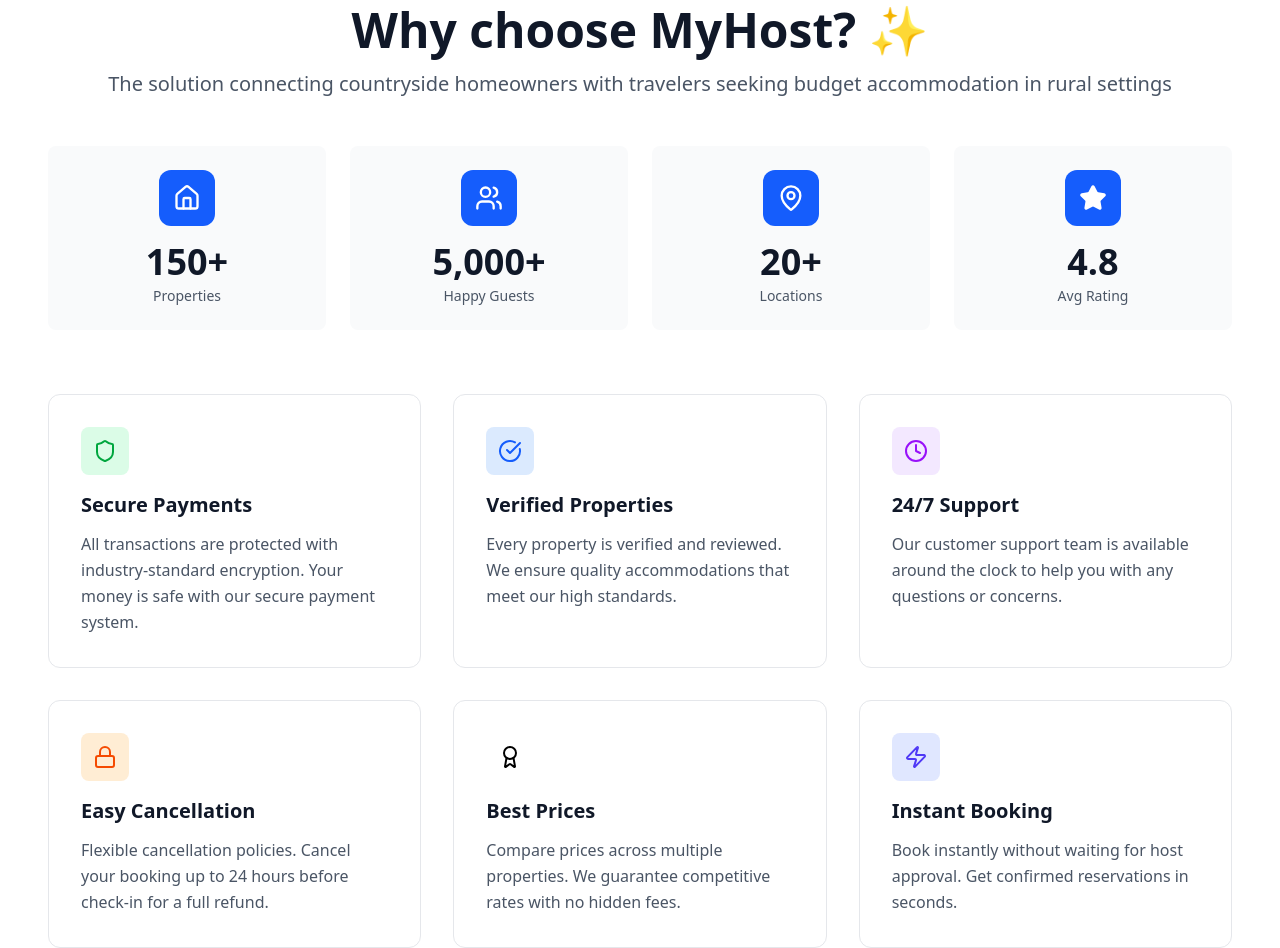
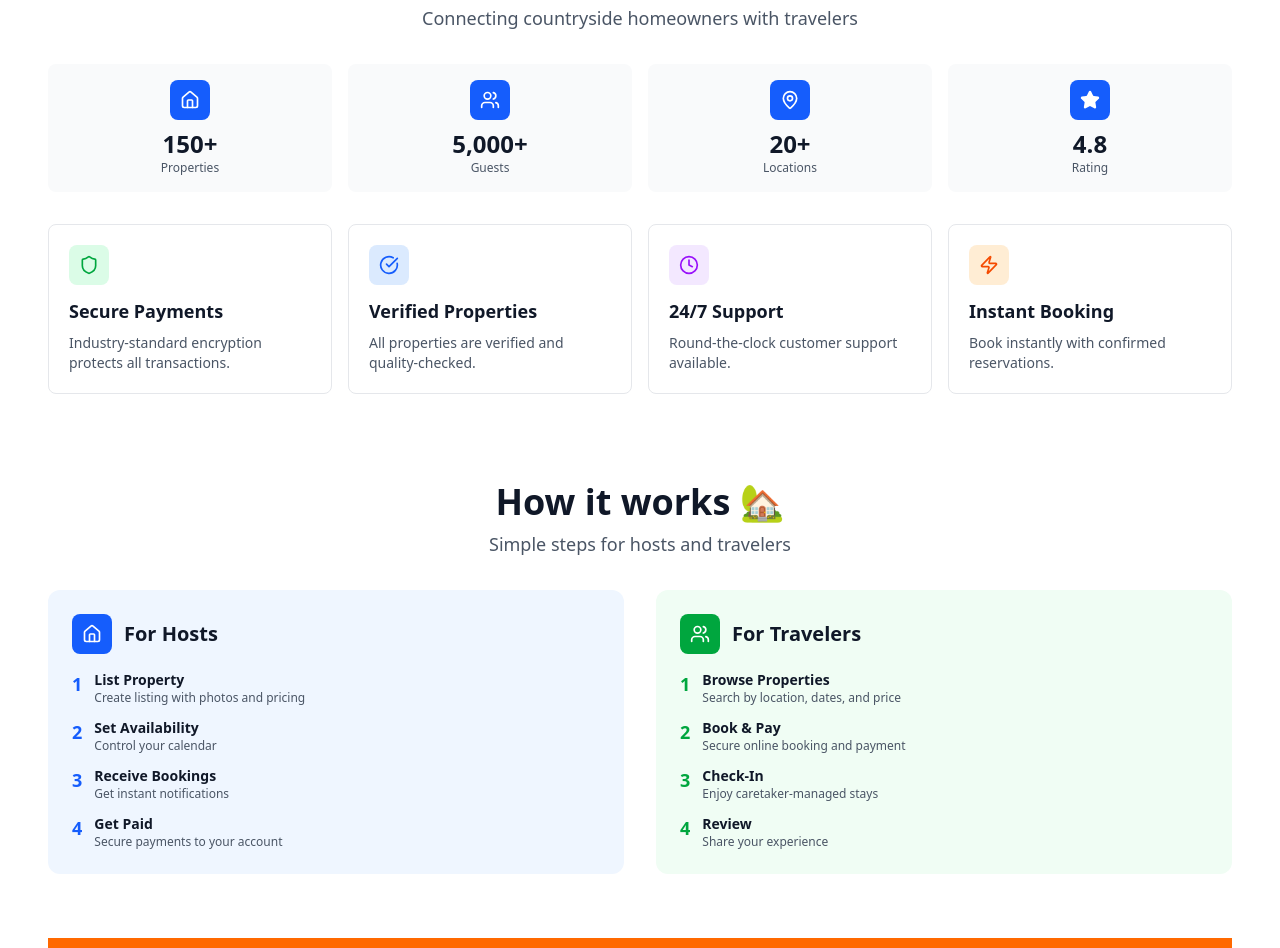
Before and after one commit to 43industries/myhostke, a React (Vite) app: page / in a window 1280 px wide. Shown: the part 2188-3136 px from the top of the page. Built offline with nearby package versions, Linux system fonts and the light colour scheme.

Commit message:
Update: Compact Why Choose MyHost section, updated Student Longstay and Host Exchange descriptions

```diff
--- a/src/MyHostApp.jsx
+++ b/src/MyHostApp.jsx
@@ -1202,7 +1202,7 @@ const MyHostApp = () => {
                 </div>
                 <div>
                   <h3 className="text-2xl font-bold mb-1 drop-shadow-lg">Host Exchange</h3>
-                  <p className="text-sm text-white/90 font-medium">Reciprocal hosting</p>
+                  <p className="text-sm text-white/90 font-medium">Same families host travelers</p>
                 </div>
               </div>
             </div>
@@ -1231,7 +1231,7 @@ const MyHostApp = () => {
                 </div>
                 <div>
                   <h3 className="text-2xl font-bold mb-1 drop-shadow-lg">Student Longstay</h3>
-                  <p className="text-sm text-white/90 font-medium">Monthly & semester stays</p>
+                  <p className="text-sm text-white/90 font-medium">Linking students to schools & property owners</p>
                 </div>
               </div>
             </div>
@@ -1459,15 +1459,14 @@ const MyHostApp = () => {
               <Users className="w-8 h-8 text-white" />
             </div>
             <h3 className="text-2xl font-extrabold mb-3 text-gray-900">Student Longstay</h3>
-            <p className="text-gray-600 leading-relaxed mb-4">Long-term budget accommodation for students who require countryside stays closer to colleges. Monthly or semester-based options available. Properties are linked to nearby schools and colleges.</p>
+            <p className="text-gray-600 leading-relaxed mb-4">Extensions linking students to schools and connecting property owners around schools with students. Monthly & semester stays for students near educational institutions.</p>
             <button
               onClick={() => {
-                // In production, this would show a list of nearby schools/colleges
-                alert('Student Longstay properties are linked to nearby schools and colleges. When you book, you\'ll receive information about nearby educational institutions.');
+                alert('Student Longstay connects students with property owners around schools. Find accommodation near your school and get linked to nearby educational institutions.');
               }}
               className="mt-4 px-4 py-2 bg-orange-600 text-white rounded-lg hover:bg-orange-700 transition-colors text-sm font-semibold"
             >
-              View Nearby Schools
+              Find Properties Near Schools
             </button>
             <div className="flex items-center space-x-2">
               <div className="w-3 h-3 bg-gradient-to-br from-orange-500 to-rose-500 rounded-full pulse-animation"></div>
@@ -1483,8 +1482,8 @@ const MyHostApp = () => {
             <div className="w-16 h-16 bg-gradient-to-br from-[var(--logo-primary)] to-[var(--logo-accent)] rounded-2xl flex items-center justify-center mb-6 transform group-hover:rotate-6 group-hover:scale-110 transition-all duration-300">
               <Star className="w-8 h-8 text-white" />
             </div>
-            <h3 className="text-2xl font-extrabold mb-3 text-gray-900">WeHost Exchange</h3>
-            <p className="text-gray-600 leading-relaxed mb-4">Reciprocal hosting arrangements between families</p>
+            <h3 className="text-2xl font-extrabold mb-3 text-gray-900">Host Exchange</h3>
+            <p className="text-gray-600 leading-relaxed mb-4">The same families can host people traveling. Reciprocal hosting where families host each other's members when traveling.</p>
             <div className="flex items-center space-x-2">
               <div className="w-3 h-3 bg-gradient-to-br from-[var(--logo-primary)] to-[var(--logo-accent)] rounded-full pulse-animation"></div>
               <div className="w-3 h-3 bg-gradient-to-br from-orange-400 to-pink-400 rounded-full pulse-animation" style={{ animationDelay: '0.2s' }}></div>
@@ -1494,107 +1493,87 @@ const MyHostApp = () => {
         </div>
       </div>
 
-      {/* Why Choose MyHost - Welcoming Section */}
-      <div className="bg-white py-16">
+      {/* Why Choose MyHost - Compact Section */}
+      <div className="bg-white py-10">
         <div className="max-w-[1920px] mx-auto px-4 sm:px-6 lg:px-8 xl:px-12">
-          <div className="text-center mb-12">
-            <h2 className="text-4xl md:text-5xl font-bold text-gray-900 mb-4">
+          <div className="text-center mb-8">
+            <h2 className="text-3xl md:text-4xl font-bold text-gray-900 mb-2">
               Why choose MyHost? ✨
             </h2>
-            <p className="text-xl text-gray-600">The solution connecting countryside homeowners with travelers seeking budget accommodation in rural settings</p>
-          </div>
-
-          {/* Stats Row */}
-          <div className="grid grid-cols-2 md:grid-cols-4 gap-6 mb-16">
-            <div className="text-center p-6 bg-gray-50 rounded-lg hover:bg-gray-100 transition-colors">
-              <div className="w-14 h-14 bg-blue-600 rounded-xl flex items-center justify-center mx-auto mb-4">
-                <Home className="w-7 h-7 text-white" />
-              </div>
-              <p className="text-4xl font-bold text-gray-900 mb-1">150+</p>
-              <p className="text-sm text-gray-600 font-medium">Properties</p>
-            </div>
-            <div className="text-center p-6 bg-gray-50 rounded-lg hover:bg-gray-100 transition-colors">
-              <div className="w-14 h-14 bg-blue-600 rounded-xl flex items-center justify-center mx-auto mb-4">
-                <Users className="w-7 h-7 text-white" />
-              </div>
-              <p className="text-4xl font-bold text-gray-900 mb-1">5,000+</p>
-              <p className="text-sm text-gray-600 font-medium">Happy Guests</p>
-            </div>
-            <div className="text-center p-6 bg-gray-50 rounded-lg hover:bg-gray-100 transition-colors">
-              <div className="w-14 h-14 bg-blue-600 rounded-xl flex items-center justify-center mx-auto mb-4">
-                <MapPin className="w-7 h-7 text-white" />
-              </div>
-              <p className="text-4xl font-bold text-gray-900 mb-1">20+</p>
-              <p className="text-sm text-gray-600 font-medium">Locations</p>
-            </div>
-            <div className="text-center p-6 bg-gray-50 rounded-lg hover:bg-gray-100 transition-colors">
-              <div className="w-14 h-14 bg-blue-600 rounded-xl flex items-center justify-center mx-auto mb-4">
-                <Star className="w-7 h-7 text-white fill-white" />
-              </div>
-              <p className="text-4xl font-bold text-gray-900 mb-1">4.8</p>
-              <p className="text-sm text-gray-600 font-medium">Avg Rating</p>
-            </div>
-          </div>
-
-          {/* Key Benefits Grid */}
-          <div className="grid md:grid-cols-3 gap-8">
-            <div className="p-8 border border-gray-200 rounded-xl hover:shadow-lg transition-shadow">
-              <div className="w-12 h-12 bg-green-100 rounded-lg flex items-center justify-center mb-4">
-                <Shield className="w-6 h-6 text-green-600" />
-        </div>
-              <h3 className="text-xl font-bold text-gray-900 mb-3">Secure Payments</h3>
-              <p className="text-gray-600 leading-relaxed">
-                All transactions are protected with industry-standard encryption. Your money is safe with our secure payment system.
+            <p className="text-lg text-gray-600">Connecting countryside homeowners with travelers</p>
+          </div>
+
+          {/* Stats Row - Compact */}
+          <div className="grid grid-cols-2 md:grid-cols-4 gap-4 mb-8">
+            <div className="text-center p-4 bg-gray-50 rounded-lg">
+              <div className="w-10 h-10 bg-blue-600 rounded-lg flex items-center justify-center mx-auto mb-2">
+                <Home className="w-5 h-5 text-white" />
+              </div>
+              <p className="text-2xl font-bold text-gray-900">150+</p>
+              <p className="text-xs text-gray-600">Properties</p>
+            </div>
+            <div className="text-center p-4 bg-gray-50 rounded-lg">
+              <div className="w-10 h-10 bg-blue-600 rounded-lg flex items-center justify-center mx-auto mb-2">
+                <Users className="w-5 h-5 text-white" />
+              </div>
+              <p className="text-2xl font-bold text-gray-900">5,000+</p>
+              <p className="text-xs text-gray-600">Guests</p>
+            </div>
+            <div className="text-center p-4 bg-gray-50 rounded-lg">
+              <div className="w-10 h-10 bg-blue-600 rounded-lg flex items-center justify-center mx-auto mb-2">
+                <MapPin className="w-5 h-5 text-white" />
+              </div>
+              <p className="text-2xl font-bold text-gray-900">20+</p>
+              <p className="text-xs text-gray-600">Locations</p>
+            </div>
+            <div className="text-center p-4 bg-gray-50 rounded-lg">
+              <div className="w-10 h-10 bg-blue-600 rounded-lg flex items-center justify-center mx-auto mb-2">
+                <Star className="w-5 h-5 text-white fill-white" />
+              </div>
+              <p className="text-2xl font-bold text-gray-900">4.8</p>
+              <p className="text-xs text-gray-600">Rating</p>
+            </div>
+          </div>
+
+          {/* Key Benefits Grid - Compact */}
+          <div className="grid md:grid-cols-2 lg:grid-cols-4 gap-4">
+            <div className="p-5 border border-gray-200 rounded-lg hover:shadow-md transition-shadow">
+              <div className="w-10 h-10 bg-green-100 rounded-lg flex items-center justify-center mb-3">
+                <Shield className="w-5 h-5 text-green-600" />
+              </div>
+              <h3 className="text-lg font-bold text-gray-900 mb-2">Secure Payments</h3>
+              <p className="text-sm text-gray-600">
+                Industry-standard encryption protects all transactions.
               </p>
-      </div>
-
-            <div className="p-8 border border-gray-200 rounded-xl hover:shadow-lg transition-shadow">
-              <div className="w-12 h-12 bg-blue-100 rounded-lg flex items-center justify-center mb-4">
-                <CheckCircle className="w-6 h-6 text-blue-600" />
-              </div>
-              <h3 className="text-xl font-bold text-gray-900 mb-3">Verified Properties</h3>
-              <p className="text-gray-600 leading-relaxed">
-                Every property is verified and reviewed. We ensure quality accommodations that meet our high standards.
+            </div>
+
+            <div className="p-5 border border-gray-200 rounded-lg hover:shadow-md transition-shadow">
+              <div className="w-10 h-10 bg-blue-100 rounded-lg flex items-center justify-center mb-3">
+                <CheckCircle className="w-5 h-5 text-blue-600" />
+              </div>
+              <h3 className="text-lg font-bold text-gray-900 mb-2">Verified Properties</h3>
+              <p className="text-sm text-gray-600">
+                All properties are verified and quality-checked.
               </p>
             </div>
 
-            <div className="p-8 border border-gray-200 rounded-xl hover:shadow-lg transition-shadow">
-              <div className="w-12 h-12 bg-purple-100 rounded-lg flex items-center justify-center mb-4">
-                <Clock className="w-6 h-6 text-purple-600" />
-              </div>
-              <h3 className="text-xl font-bold text-gray-900 mb-3">24/7 Support</h3>
-              <p className="text-gray-600 leading-relaxed">
-                Our customer support team is available around the clock to help you with any questions or concerns.
+            <div className="p-5 border border-gray-200 rounded-lg hover:shadow-md transition-shadow">
+              <div className="w-10 h-10 bg-purple-100 rounded-lg flex items-center justify-center mb-3">
+                <Clock className="w-5 h-5 text-purple-600" />
+              </div>
+              <h3 className="text-lg font-bold text-gray-900 mb-2">24/7 Support</h3>
+              <p className="text-sm text-gray-600">
+                Round-the-clock customer support available.
               </p>
             </div>
 
-            <div className="p-8 border border-gray-200 rounded-xl hover:shadow-lg transition-shadow">
-              <div className="w-12 h-12 bg-orange-100 rounded-lg flex items-center justify-center mb-4">
-                <Lock className="w-6 h-6 text-orange-600" />
-              </div>
-              <h3 className="text-xl font-bold text-gray-900 mb-3">Easy Cancellation</h3>
-              <p className="text-gray-600 leading-relaxed">
-                Flexible cancellation policies. Cancel your booking up to 24 hours before check-in for a full refund.
-              </p>
-            </div>
-
-            <div className="p-8 border border-gray-200 rounded-xl hover:shadow-lg transition-shadow">
-              <div className="w-12 h-12 bg-[var(--logo-primary)]/10 rounded-lg flex items-center justify-center mb-4">
-                <Award className="w-6 h-6 text-[var(--logo-primary)]" />
-              </div>
-              <h3 className="text-xl font-bold text-gray-900 mb-3">Best Prices</h3>
-              <p className="text-gray-600 leading-relaxed">
-                Compare prices across multiple properties. We guarantee competitive rates with no hidden fees.
-              </p>
-            </div>
-
-            <div className="p-8 border border-gray-200 rounded-xl hover:shadow-lg transition-shadow">
-              <div className="w-12 h-12 bg-indigo-100 rounded-lg flex items-center justify-center mb-4">
-                <Zap className="w-6 h-6 text-indigo-600" />
-              </div>
-              <h3 className="text-xl font-bold text-gray-900 mb-3">Instant Booking</h3>
-              <p className="text-gray-600 leading-relaxed">
-                Book instantly without waiting for host approval. Get confirmed reservations in seconds.
+            <div className="p-5 border border-gray-200 rounded-lg hover:shadow-md transition-shadow">
+              <div className="w-10 h-10 bg-orange-100 rounded-lg flex items-center justify-center mb-3">
+                <Zap className="w-5 h-5 text-orange-600" />
+              </div>
+              <h3 className="text-lg font-bold text-gray-900 mb-2">Instant Booking</h3>
+              <p className="text-sm text-gray-600">
+                Book instantly with confirmed reservations.
               </p>
             </div>
           </div>
@@ -2412,13 +2391,13 @@ const MyHostApp = () => {
       },
       'exchange': {
         title: '🌍 Host Exchange',
-        description: 'Reciprocal hosting opportunities for homeowners',
+        description: 'The same families can host people traveling - reciprocal hosting between families',
         icon: Globe,
         gradient: 'from-purple-500 via-pink-600 to-rose-700'
       },
       'student': {
         title: '⭐ Student Longstay',
-        description: 'Budget-friendly monthly & semester stays for students - linked to nearby schools and colleges',
+        description: 'Extensions linking students to schools and property owners around schools with students',
         icon: Star,
         gradient: 'from-orange-500 via-amber-600 to-yellow-700'
       },
@@ -2705,29 +2684,29 @@ const MyHostApp = () => {
                   {/* Student Longstay - School Information */}
                   {selectedProperty.category === 'student' && (
                     <div className="bg-blue-50 border border-blue-200 rounded-xl p-6 mb-4">
-                      <h3 className="text-lg font-semibold mb-4 text-blue-900">Nearby Schools & Colleges</h3>
-                      <p className="text-gray-700 mb-4">This property is linked to nearby educational institutions. Students booking here will receive information about:</p>
+                      <h3 className="text-lg font-semibold mb-4 text-blue-900">Student-School Connection</h3>
+                      <p className="text-gray-700 mb-4">This extension links students to schools and connects property owners around schools with students. You'll receive:</p>
                       <div className="space-y-2">
                         <div className="flex items-center space-x-2">
                           <div className="w-2 h-2 bg-blue-600 rounded-full"></div>
-                          <span className="text-gray-700">Nearby colleges and universities</span>
+                          <span className="text-gray-700">Direct connection to nearby schools and colleges</span>
                         </div>
                         <div className="flex items-center space-x-2">
                           <div className="w-2 h-2 bg-blue-600 rounded-full"></div>
-                          <span className="text-gray-700">Transportation options to schools</span>
+                          <span className="text-gray-700">Property owners around schools with student accommodation</span>
                         </div>
                         <div className="flex items-center space-x-2">
                           <div className="w-2 h-2 bg-blue-600 rounded-full"></div>
-                          <span className="text-gray-700">Student-friendly amenities</span>
+                          <span className="text-gray-700">Transportation options and student-friendly amenities</span>
                         </div>
                       </div>
                       <button
                         onClick={() => {
-                          alert('After booking, you will receive detailed information about nearby schools, colleges, and transportation options. This helps students find accommodation close to their educational institutions.');
+                          alert('Student Longstay extension connects you with property owners around schools. Find accommodation near your educational institution and get linked to nearby schools.');
                         }}
                         className="mt-4 px-4 py-2 bg-blue-600 text-white rounded-lg hover:bg-blue-700 transition-colors text-sm font-semibold"
                       >
-                        Learn More About Nearby Schools
+                        Connect to Schools & Property Owners
                       </button>
                     </div>
                   )}
```
